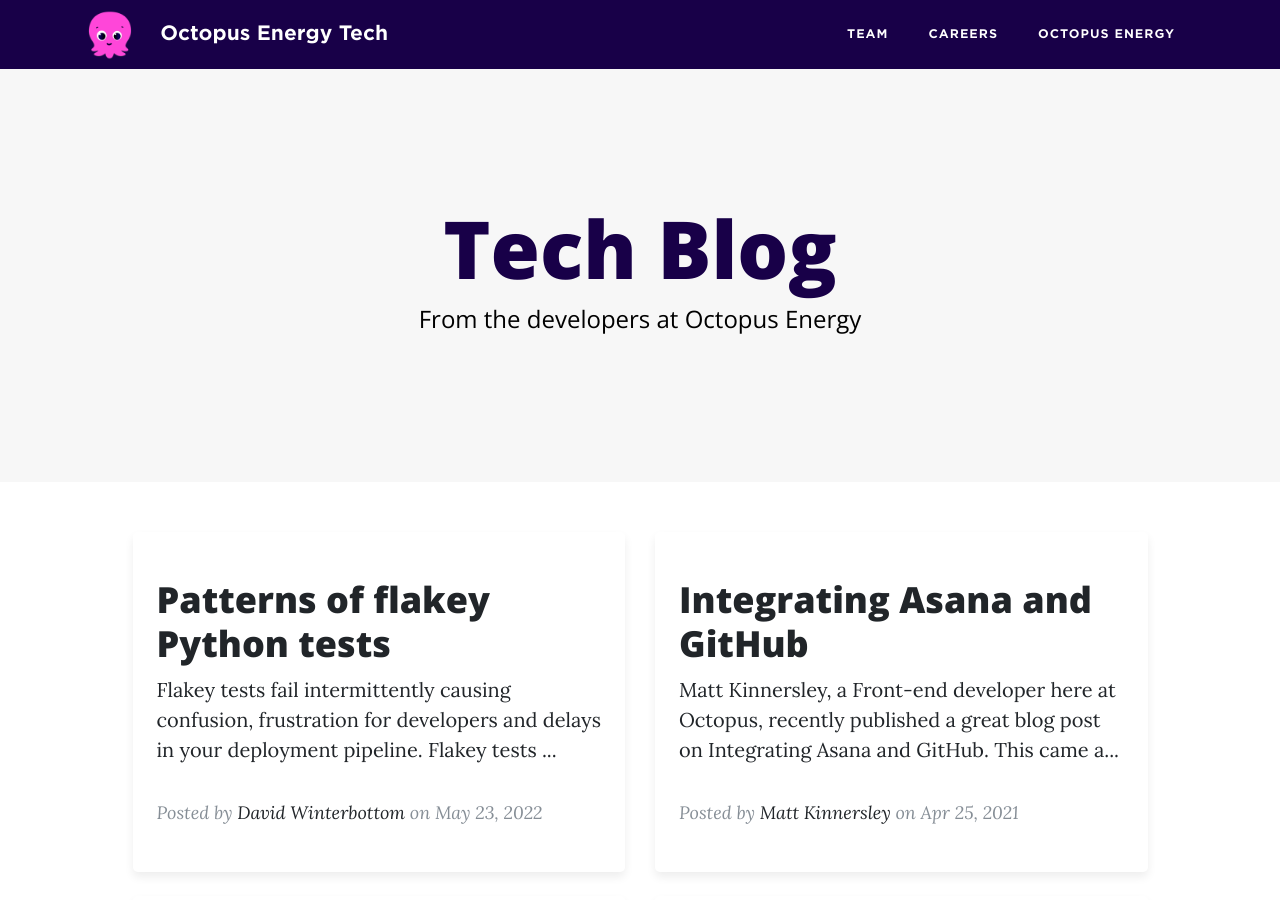
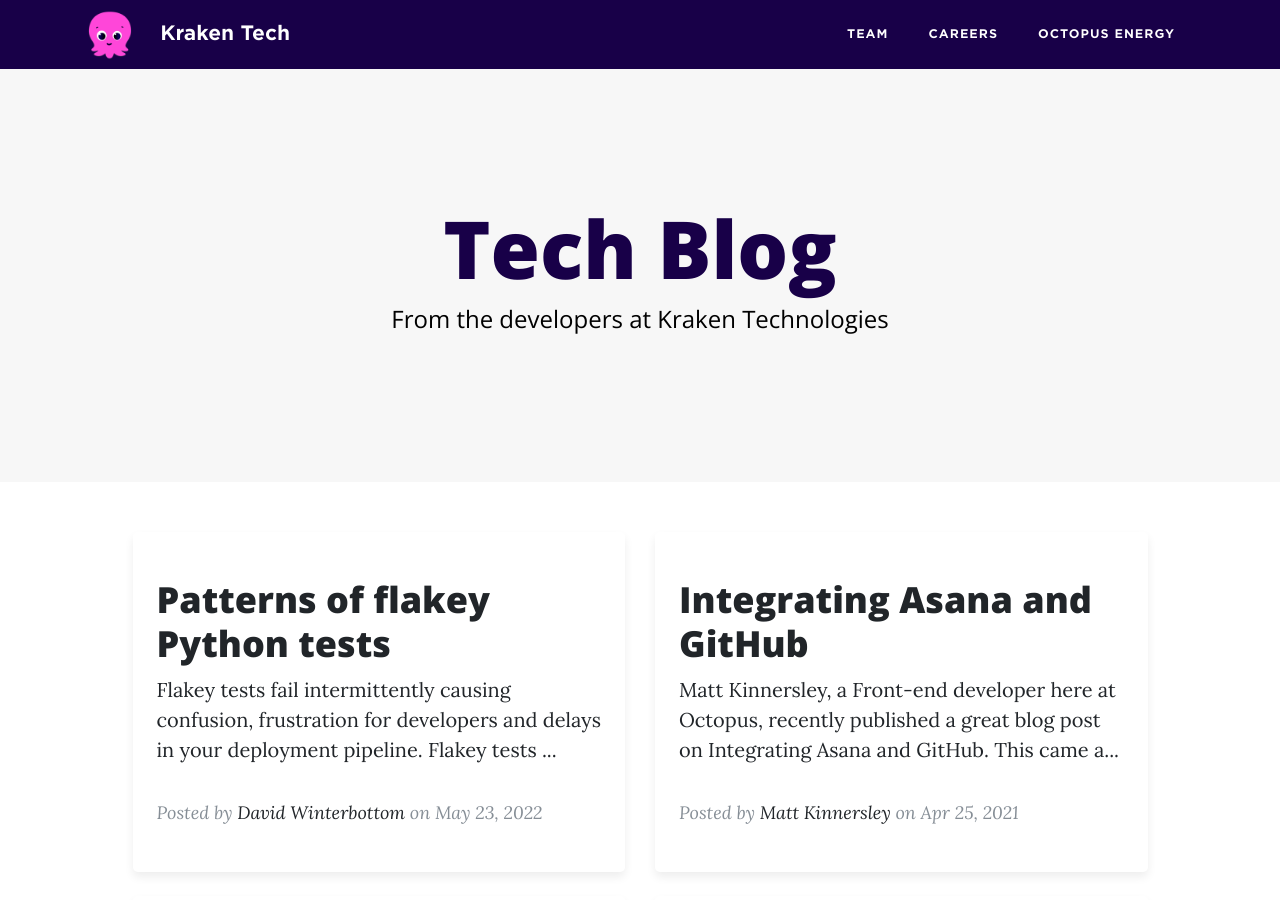
Before and after one commit to octoenergy/octoenergy.github.io, a Jekyll site: the page built from index.html, in a window 1280 px wide and 900 px high. Built offline with Jekyll 4.4.1, drawn with Linux system fonts in a browser that asks for light colours; some web fonts are replaced; some of the changed text lies outside the part shown.

Commit message:
Say "Kraken Tech" not "Octopus Energy" in a few places

```diff
--- a/_config.yml
+++ b/_config.yml
@@ -1,10 +1,10 @@
 # Site settings
-title: Octopus Energy
+title: Kraken Tech
 email: talent@octoenergy.com
 description: > # this means to ignore newlines until "baseurl:"
-  Octopus Energy: supplying greener, affordable energy to the UK.
+  Kraken Tech: supplying greener, affordable energy to the UK.
 baseurl: "" # the subpath of your site, e.g. /blog/
-url: "http://tech.octopus.energy" # the base hostname & protocol for your site
+url: "https://tech.octopus.energy" # the base hostname & protocol for your site
 plugins:
   - jekyll-feed
 
--- a/_includes/footer.html
+++ b/_includes/footer.html
@@ -29,7 +29,7 @@
             </a>
           </li>
         </ul>
-        <p class="copyright">Copyright &copy; <a href="https://octopus.energy" target="_blank">Octopus Energy</a> 2015-2021</p>
+        <p class="copyright">Copyright &copy; <a href="https://octopus.energy" target="_blank">Kraken Technologies</a> 2015-2022</p>
       </div>
     </div>
   </div>
--- a/_layouts/default.html
+++ b/_layouts/default.html
@@ -42,7 +42,7 @@
           <a href="/">
             <img src="{{ site.baseurl }}/assets/img/constantine.png" alt="" />
           </a>
-          <a class="navbar-brand" href="/">Octopus Energy Tech</a>
+          <a class="navbar-brand" href="/">Kraken Tech</a>
         </div>
         <button class="navbar-toggler navbar-toggler-right" type="button" data-toggle="collapse" data-target="#navbarResponsive" aria-controls="navbarResponsive" aria-expanded="false" aria-label="Toggle navigation">
           Menu
--- a/index.html
+++ b/index.html
@@ -10,7 +10,7 @@
             <div class="col-lg-8 col-md-10 mx-auto">
                 <div class="site-heading">
                     <h1>Tech Blog</h1>
-                    <span class="subheading">From the developers at Octopus Energy</span>
+                    <span class="subheading">From the developers at Kraken Technologies</span>
                 </div>
             </div>
         </div>
```
Also changed, not shown: README.md.
